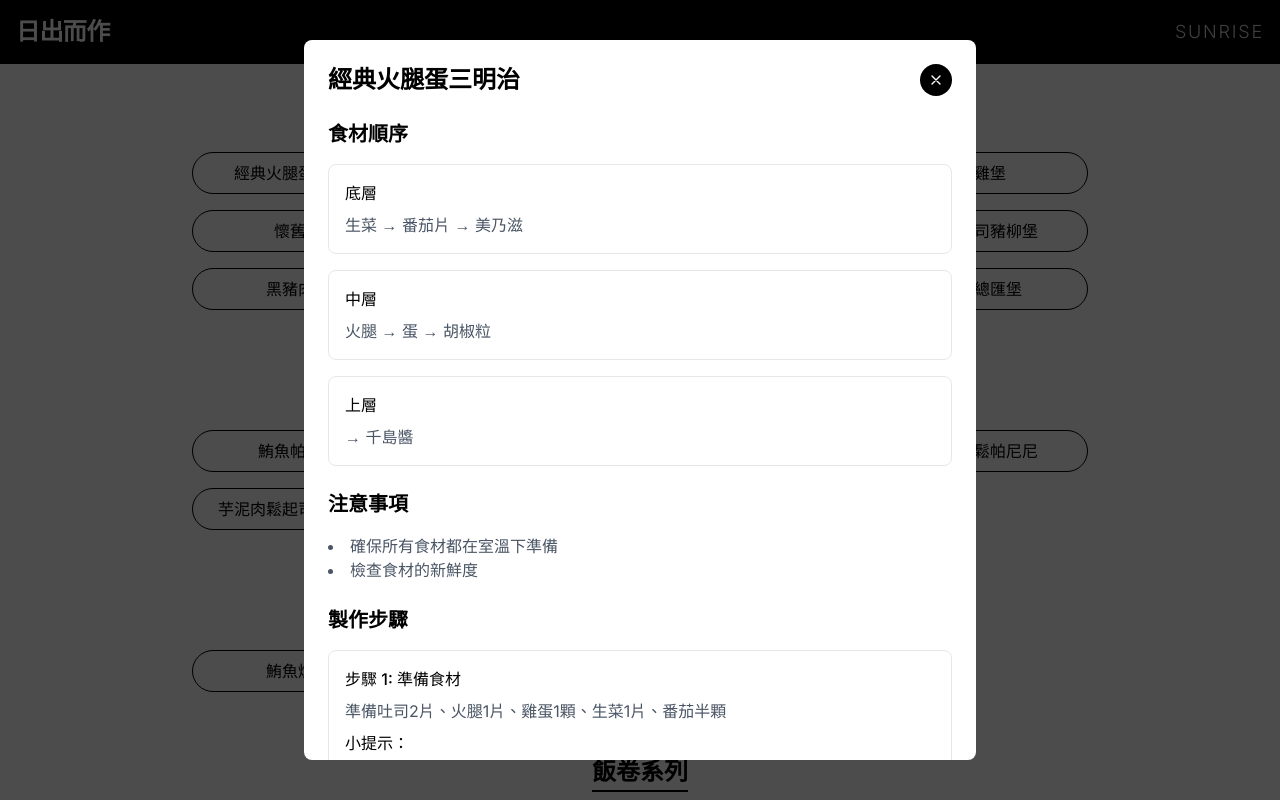
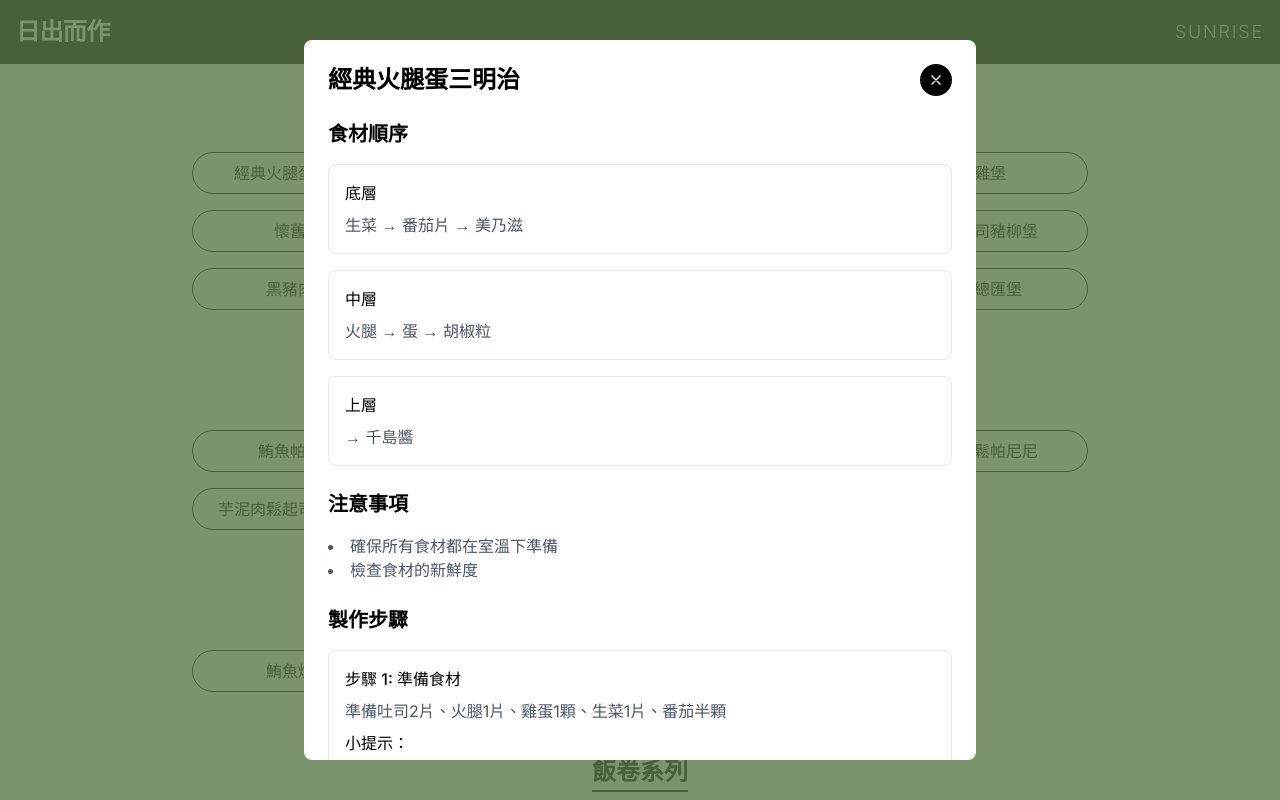
Before and after one commit to LIUYUTSO/sunrise-sandwich-tutorial, a Next.js app: page / in a window 1280 px wide. Both pictures are taken after a click on the button "經典火腿蛋三明治". Shown: the top 800 px of the page. Built offline with nearby package versions, Linux system fonts and the light colour scheme.

Commit message:
優化跳窗動畫效果：移除背景模糊，添加背景淡入淡出效果

```diff
--- a/src/components/TutorialModal.tsx
+++ b/src/components/TutorialModal.tsx
@@ -33,21 +33,22 @@ export default function TutorialModal({ sandwich, onClose }: TutorialModalProps)
 
   return (
     <div
-      className={`fixed inset-0 z-50 flex items-center justify-center p-4 transition-all duration-700 ease-[cubic-bezier(0.16,1,0.3,1)] ${
+      className={`fixed inset-0 z-[100] flex items-center justify-center p-4 transition-all duration-700 ease-[cubic-bezier(0.16,1,0.3,1)] ${
         isVisible ? 'opacity-100' : 'opacity-0'
       }`}
       onClick={handleClose}
     >
       {/* 背景遮罩 */}
       <div
-        className={`absolute inset-0 bg-black/70 transition-opacity duration-700 ease-[cubic-bezier(0.16,1,0.3,1)] ${
+        className={`fixed inset-0 bg-[#5a7a4a]/80 z-[99] transition-opacity duration-700 ease-[cubic-bezier(0.16,1,0.3,1)] ${
           isVisible ? 'opacity-100' : 'opacity-0'
         }`}
+        onClick={onClose}
       />
 
       {/* 內容區域 */}
       <div
-        className={`relative bg-white rounded-lg max-w-2xl w-full max-h-[90vh] overflow-y-auto transform transition-all duration-700 ease-[cubic-bezier(0.16,1,0.3,1)] ${
+        className={`relative bg-white rounded-lg max-w-2xl w-full max-h-[90vh] overflow-y-auto transform transition-all duration-700 ease-[cubic-bezier(0.16,1,0.3,1)] z-[101] ${
           isVisible ? 'translate-y-0 opacity-100 scale-100' : 'translate-y-4 opacity-0 scale-95'
         }`}
         onClick={e => e.stopPropagation()}
```
